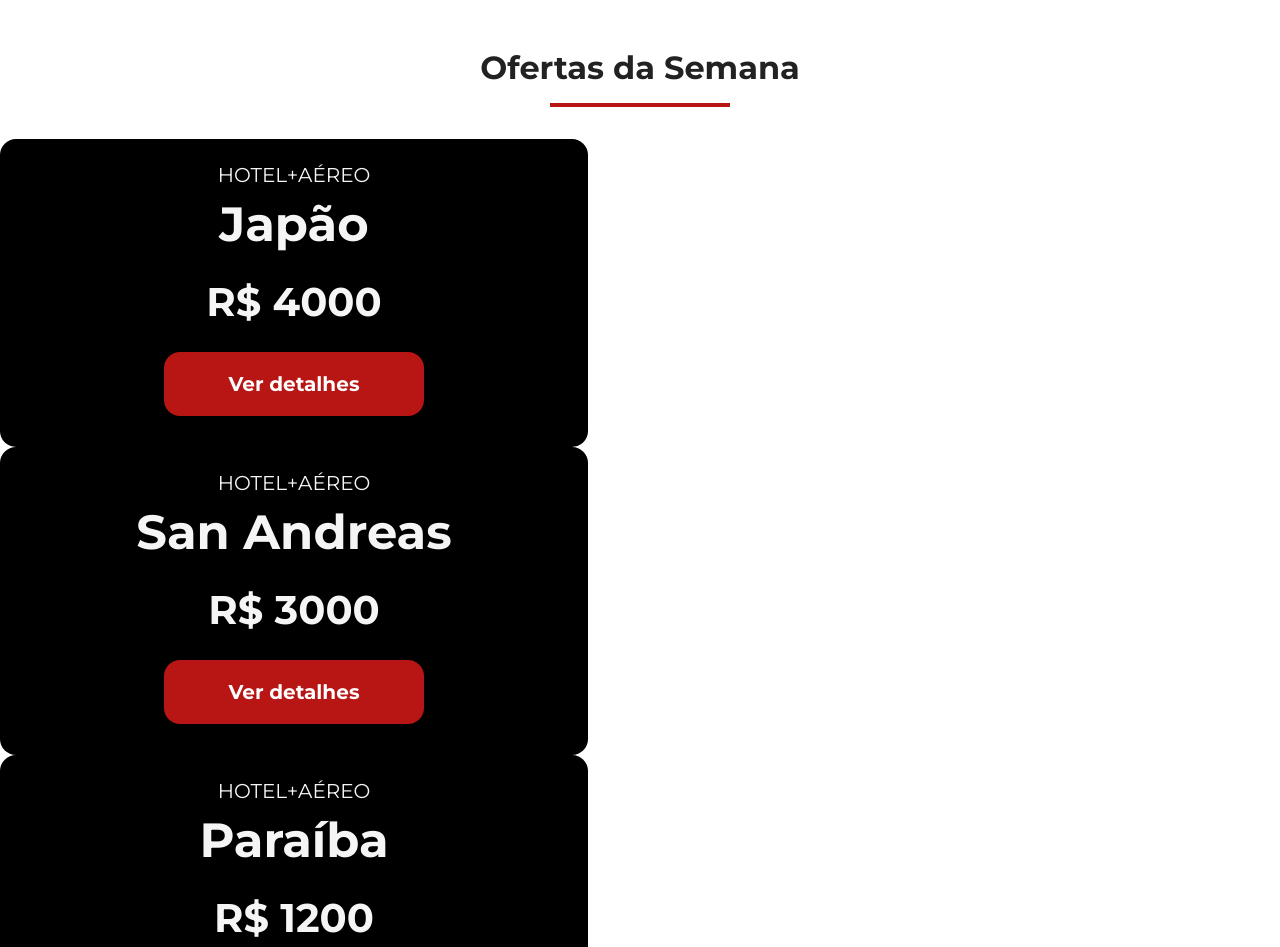
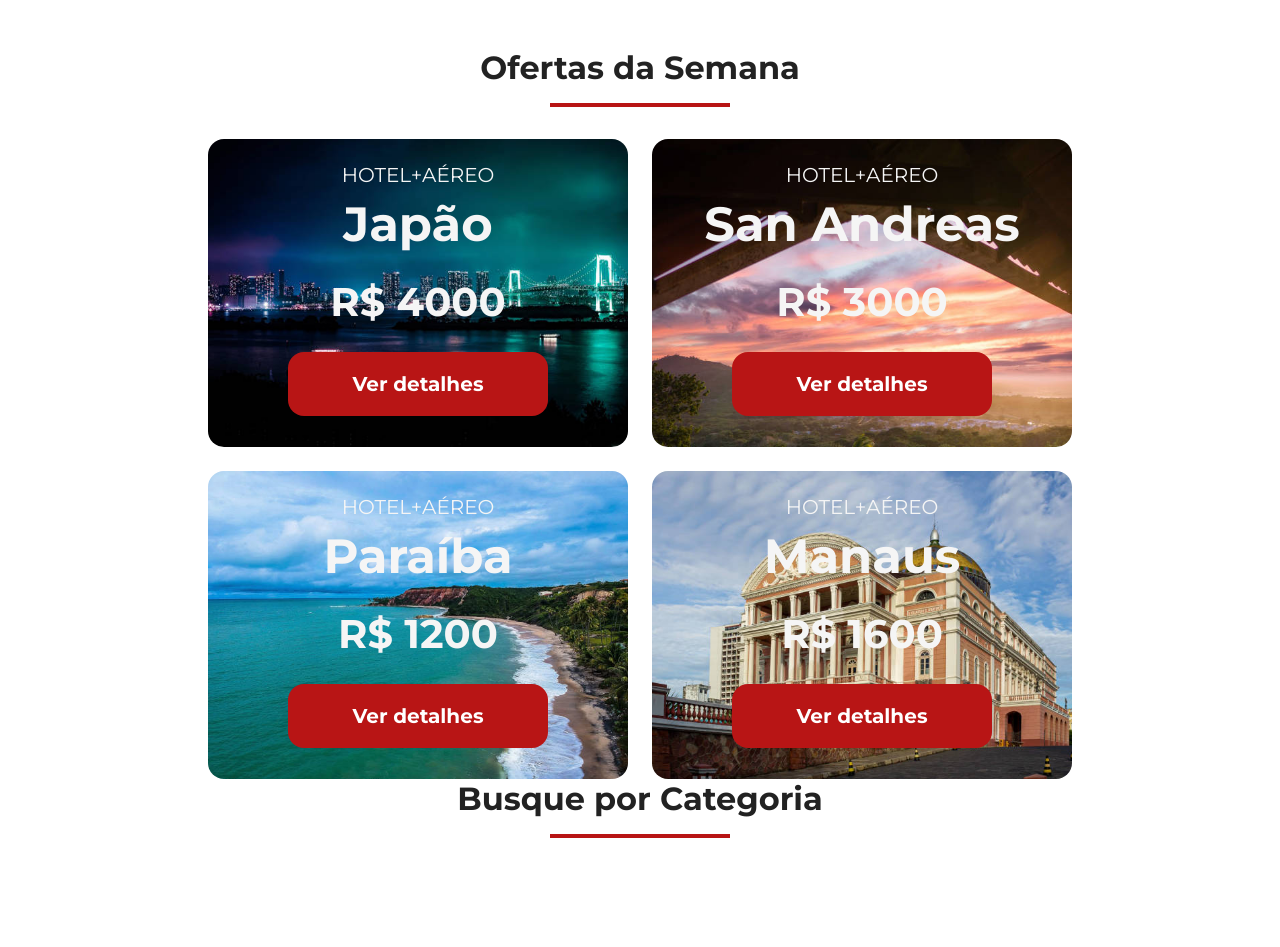
Before and after one commit to LucasGMads/jornada-viagens, a plain HTML site: page index.html in a window 1280 px wide. Shown: the part 1080-2027 px from the top of the page. After the commit the page ends 1950 px from the top, so only its background shows below. Drawn offline with Linux system fonts and the light colour scheme.

Commit message:
Finaliza sessao de ofertas

```diff
--- a/css/offers.css
+++ b/css/offers.css
@@ -1,3 +1,9 @@
+.offers-cards{
+    display: flex;
+    flex-direction: column;
+    align-items: center;
+    gap: 24px;
+}
 .cards{
     color: var(--background-secondary-color);
     background-color: black;
@@ -33,9 +39,35 @@
     margin-top: 24px;
 }
 
+.cards.japao{
+    background: url(../img/bg-card-Japao.jpg) no-repeat;
+    background-size: cover;
+}
+.cards.san-andreas{
+    background: url(../img/bg-card-san-andreas.jpg) no-repeat;
+    background-size: cover;
+}
+.cards.paraiba{
+    background: url(../img/bg-card-paraiba.jpg) no-repeat;
+    background-size: cover;
+}
+.cards.manaus{
+    background: url(../img/bg-card-manaus.jpg) no-repeat;
+    background-size: cover;
+}
+
+@media screen and (min-width: 768px){
+    .offers-cards{
+    flex-direction: row;
+    flex-wrap: wrap;
+    justify-content: center;
+}
+
+}
+
 @media screen and (min-width: 1024px) {
  .cards{
-    width: 588px;
+    width: 420px;
     height: 308px;
 }
 
@@ -48,3 +80,17 @@
 }
 
 }
+
+@media screen and (min-width: 1440px) {
+ .cards{
+    width: 588px;
+
+}
+}
+
+@media screen and (min-width: 1920px) {
+ .offers-cards{
+    width: 1250px;
+    margin: 0 auto;
+}
+}
--- a/index.html
+++ b/index.html
@@ -64,41 +64,45 @@
         <hr />
       </div>
       <div class="offers-cards">
-        <article class="cards">
+        <article class="cards japao">
           <header>
             <p>HOTEL+AÉREO</p>
             <h3>Japão <br /><span>R$ 4000</span></h3>
           </header>
           <footer>
             <a href="#" class="button">Ver detalhes</a>
-          </footer><br>
+          </footer>
+          <br />
         </article>
-        <article class="cards">
+        <article class="cards san-andreas">
           <header>
             <p>HOTEL+AÉREO</p>
             <h3>San Andreas <br /><span>R$ 3000</span></h3>
           </header>
           <footer>
             <a href="#" class="button">Ver detalhes</a>
-          </footer><br>
+          </footer>
+          <br />
         </article>
-        <article class="cards">
+        <article class="cards paraiba">
           <header>
             <p>HOTEL+AÉREO</p>
             <h3>Paraíba <br /><span>R$ 1200</span></h3>
           </header>
           <footer>
             <a href="#" class="button">Ver detalhes</a>
-          </footer><br>
+          </footer>
+          <br />
         </article>
-        <article class="cards">
+        <article class="cards manaus">
           <header>
             <p>HOTEL+AÉREO</p>
             <h3>Manaus <br /><span>R$ 1600</span></h3>
           </header>
           <footer>
             <a href="#" class="button">Ver detalhes</a>
-          </footer><br>
+          </footer>
+          <br />
         </article>
       </div>
     </section>
```
Also changed, not shown: img/bg-card-Japao.jpg (added), img/bg-card-manaus.jpg (added), img/bg-card-paraiba.jpg (added), img/bg-card-san-andreas.jpg (added).
